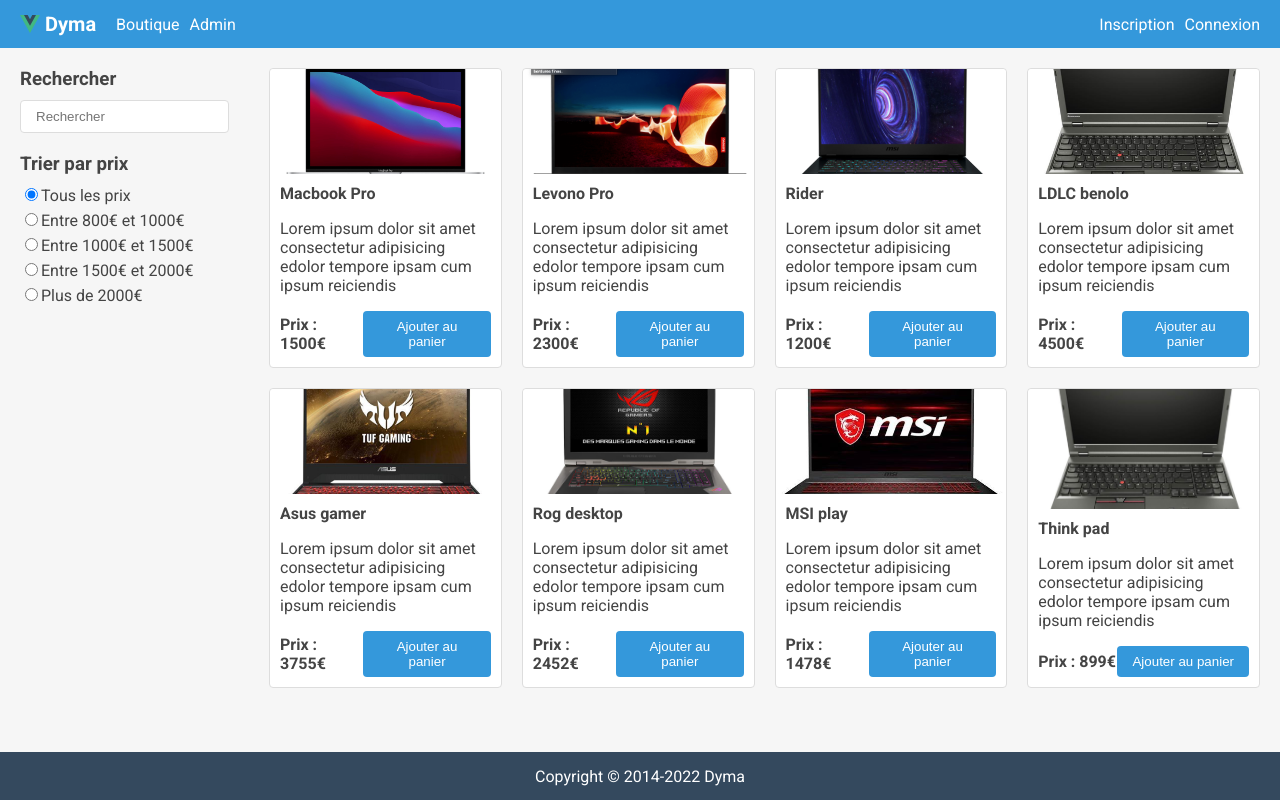
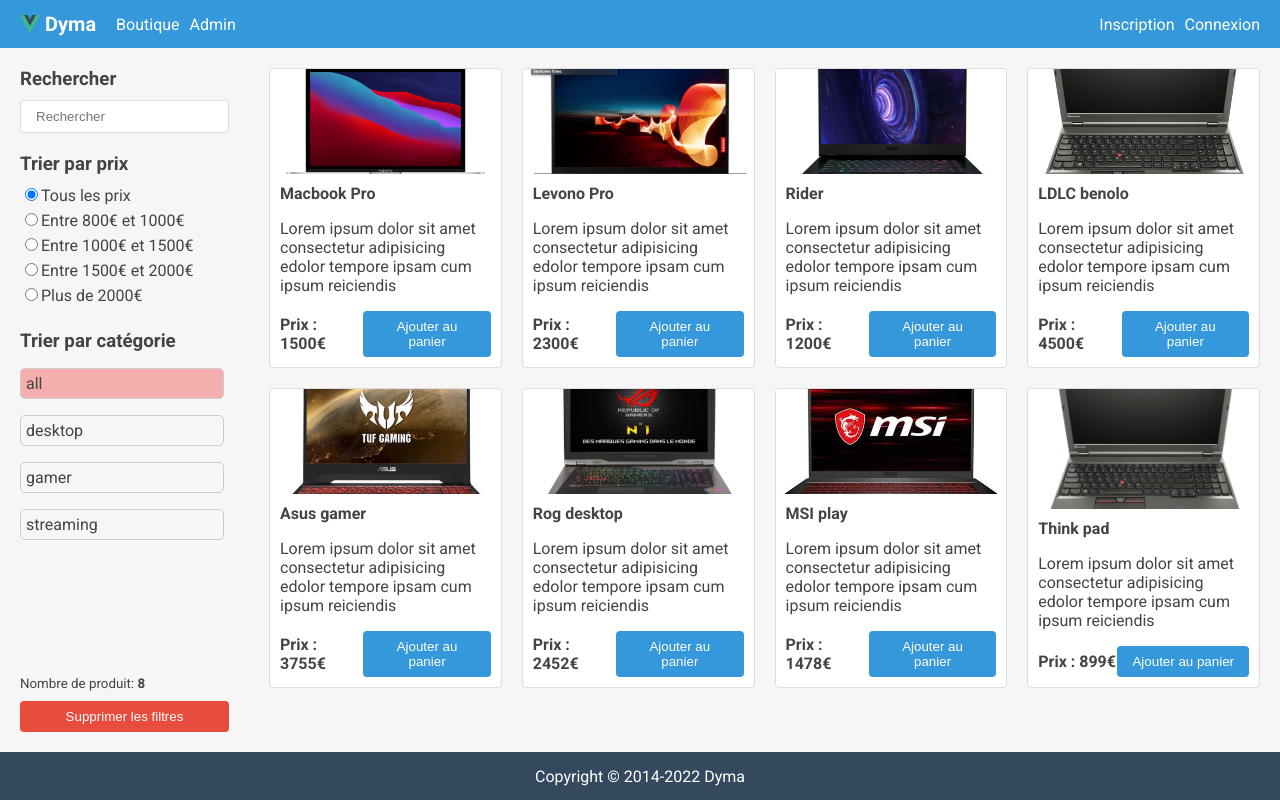
Before and after one commit to julescynamon/training_vue, a Vue app in the folder boutique/: page / in a window 1280 px wide. Built offline with nearby package versions, Linux system fonts and the light colour scheme.

Commit message:
filtre finis

```diff
--- a/boutique/package.json
+++ b/boutique/package.json
@@ -10,7 +10,10 @@
     "lint": "eslint . --ext .vue,.js,.jsx,.cjs,.mjs,.ts,.tsx,.cts,.mts --fix --ignore-path .gitignore"
   },
   "dependencies": {
-    "vue": "^3.2.37"
+    "@vee-validate/zod": "^4.6.6",
+    "vee-validate": "^4.6.6",
+    "vue": "^3.2.37",
+    "zod": "^3.18.0"
   },
   "devDependencies": {
     "@rushstack/eslint-patch": "^1.1.4",
--- a/boutique/src/components/Shop/Shop.vue
+++ b/boutique/src/components/Shop/Shop.vue
@@ -21,6 +21,7 @@
 <template>
   <div class="d-flex flex-row">
     <ShopFilters
+      :nbr-of-products="products.length"
       :filters="filters"
       @update-filter="emit('updateFilter', $event)"
       class="shop-filters"
--- a/boutique/src/components/Shop/ShopFilters.vue
+++ b/boutique/src/components/Shop/ShopFilters.vue
@@ -1,7 +1,8 @@
 <script setup lang="ts">
-import type { FiltersInterface, FilterUpdate } from "@/interface";
+import type { Category, FiltersInterface, FilterUpdate } from "@/interface";
 defineProps<{
   filters: FiltersInterface;
+  nbrOfProducts: number;
 }>();
 const emit = defineEmits<{
   (e: "updateFilter", filterUpdate: FilterUpdate): void;
@@ -48,7 +49,41 @@
         </label>
       </div>
     </section>
+    <section class="mb-20 flex-fill">
+      <h3 class="mb-10">Trier par catégorie</h3>
+      <p
+        class="category"
+        :class="{ selected: category === filters.category }"
+        v-for="category in ([ 'all', 'desktop', 'gamer', 'streaming' ] as Category[])"
+        :key="category"
+        @click="emit('updateFilter', { category })"
+      >
+        {{ category }}
+      </p>
+    </section>
+    <small class="mb-10"
+      >Nombre de produit: <strong>{{ nbrOfProducts }}</strong></small
+    >
+    <button class="btn btn-danger" @click="emit('updateFilter', {})">
+      Supprimer les filtres
+    </button>
   </div>
 </template>
 
-<style lang="scss" scoped></style>
+<style lang="scss" scoped>
+.category {
+  cursor: pointer;
+  padding: 5px;
+  border-radius: 5px;
+  border: 1px solid #ccc;
+  margin-right: 5px;
+  margin-bottom: 5px;
+  &:hover {
+    background-color: #f4aeae;
+  }
+}
+
+.selected {
+  background-color: #f4aeae;
+}
+</style>
```
Also changed, not shown: 1 other file (tests, documents, lock files or other folders).
